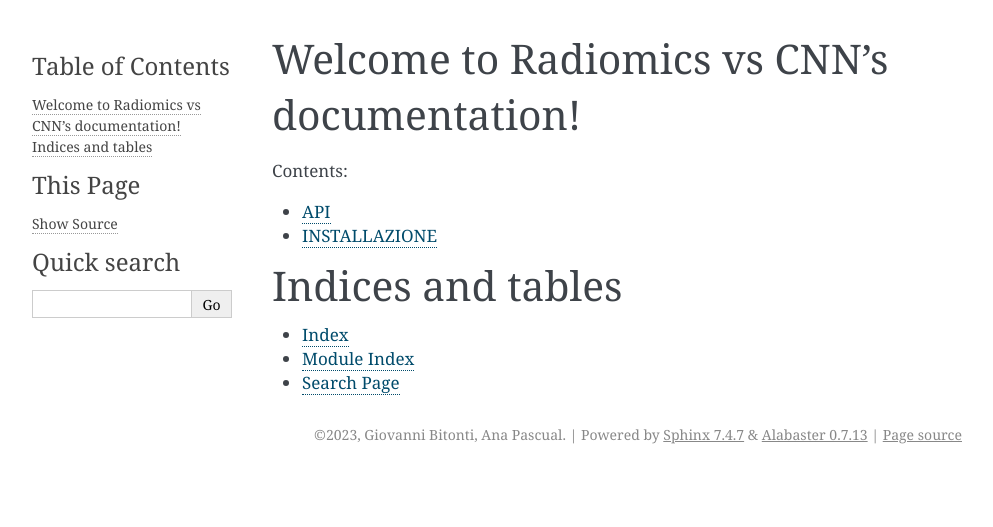
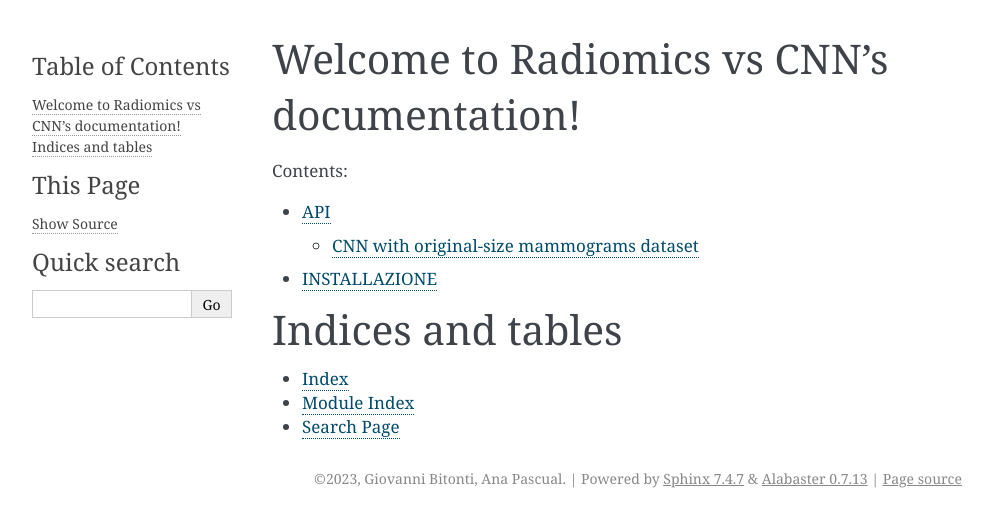
Before and after one commit to bitgio/Radiomics-vs-CNN, a Sphinx documentation site: the page built from docs/source/index.rst, in a window 1280 px wide. Shown: the top 527 px of the page, without its empty margins (148-1141 px from the left). Built offline with Sphinx 7.4.7, drawn with Linux system fonts in a browser that asks for light colours.

```diff
--- a/cnn_original.py
+++ b/cnn_original.py
@@ -2,8 +2,8 @@ import os
 import numpy as np
 import threading as thr
 import matplotlib.pyplot as plt
-from sklearn .model_selection import train_test_split
-from sklearn .metrics import roc_curve, auc
+from sklearn.model_selection import train_test_split
+from sklearn.metrics import roc_curve, auc
 from keras.models import Sequential
 from keras.layers import Conv2D, BatchNormalization, MaxPool2D, Dense, Flatten, InputLayer, Activation, Dropout
 from keras.callbacks import ModelCheckpoint, ReduceLROnPlateau, EarlyStopping
--- a/docs/source/api.rst
+++ b/docs/source/api.rst
@@ -1,8 +1,10 @@
 API
 ===
 
+CNN with original-size mammograms dataset
+------------------------------------------
+
+In this file
+
 .. automodule:: cnn_original
    :members:
-
-.. :automodule:: dataset_filtered
-   :members:
--- a/requirements.txt
+++ b/requirements.txt
@@ -1,7 +1,10 @@
 numpy
 scikit-learn
+sklearn
 matplotlib
 keras
 tensorflow
 matlab
-sphinxcontrib-matlabdomain
+
+# Defining the exact version will make sure things don't break
+sphinx==5.3.0
```
